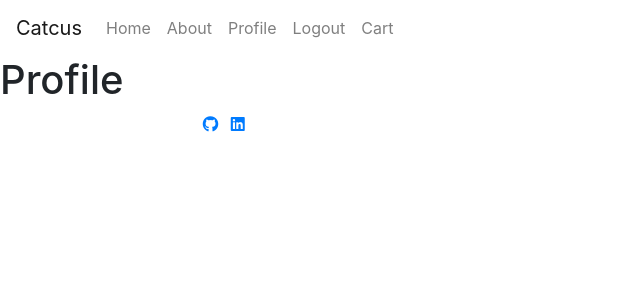
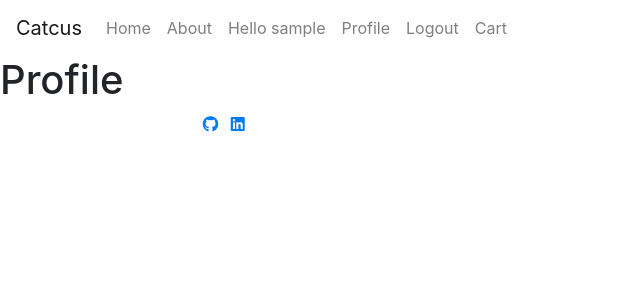
Before and after one commit to elisamunoz/cactus-shop, a Django app: page /accounts/profile/ in a window 1280 px wide. Shown: the top 300 px of the page, without its empty margins (0-640 px from the left). Run offline with Django 3.2, Linux system fonts and the light colour scheme; the visitor is signed in with stand-in values (Sample User, id 1); some libraries are stand-ins or nearby versions.

Commit message:
added greeting to user

```diff
--- a/templates/base.html
+++ b/templates/base.html
@@ -41,6 +41,7 @@
           <a class="nav-item nav-link" href="#">Home <span class="sr-only">(current)</span></a>
           <a class="nav-item nav-link" href="#">About</a>
           {% if user.is_authenticated %}
+            <a class="nav-item nav-link" href="#">Hello {{ user }}</a>
             <a class="nav-item nav-link" href="{% url 'accounts:profile' %}">Profile</a>
             <a class="nav-item nav-link" href="{% url 'accounts:logout' %}">Logout</a>
           {% else %}
```
